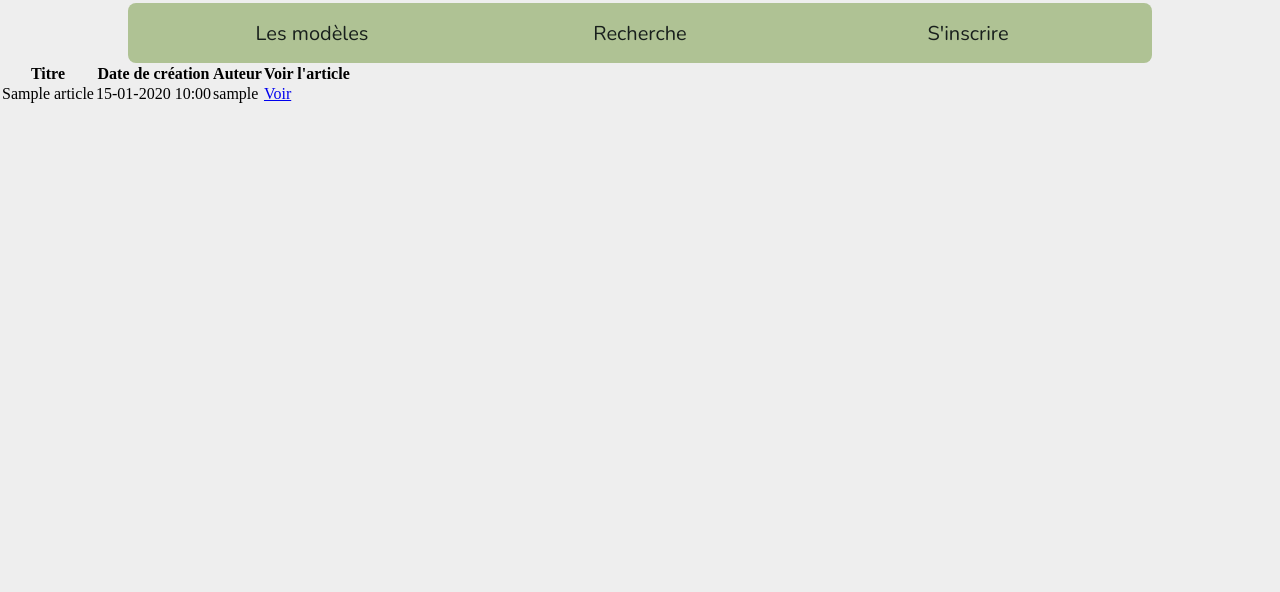
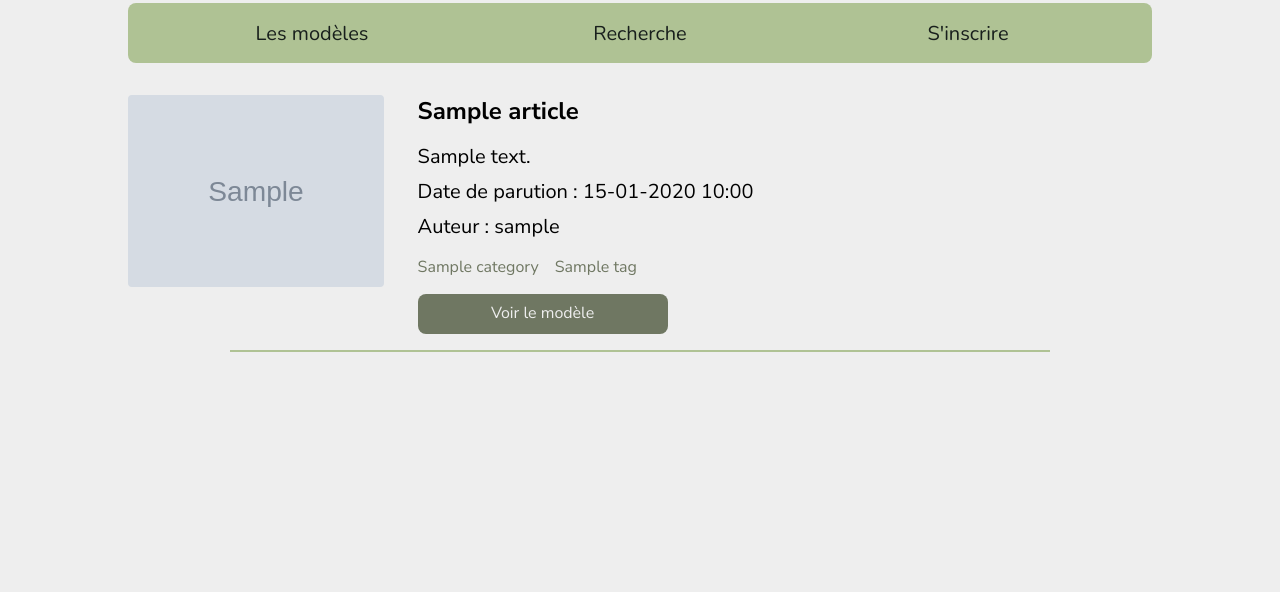
Before and after one commit to TatianaAll/accrochet-vous, a Symfony app: template templates/public/articles/list.html.twig in a window 1280 px wide. Shown: the part 157-749 px from the top of the page. Run offline with Twig, Linux system fonts and the light colour scheme; the template is opened without the code that fills it: most values are stand-ins (such as "Sample title", 1, 10 or a date in 2020); grey boxes marked "Sample" are stand-in pictures; style sheets or scripts are compiled from the project's sources; some libraries are stand-ins or nearby versions; some web fonts are replaced.

Commit message:
style: article list and start article show

```diff
--- a/templates/public/articles/list.html.twig
+++ b/templates/public/articles/list.html.twig
@@ -3,32 +3,35 @@
 {% block title %} Articles {% endblock %}
 
 {% block body %}
-    <section class="container">
-        <table class="table table-borderless">
-            <thead>
-            <tr>
-                <th scope="col">Titre</th>
-                <th scope="col">Date de création</th>
-                <th scope="col">Auteur</th>
-                <th scope="col">Voir l'article</th>
-            </tr>
-            </thead>
-            <tbody>
-            {% for article in articles %}
-                <tr>
-                    <td>{{ article.title }}</td>
-                    <td>{{ article.createdAt | date('d-m-Y H:i') }}</td>
-                    <td>
-                        {% if article.user %}
-                            {{ article.user.username }}
-                        {% endif %}
-                    </td>
-                    <td>
-                        <a href="{{ path("article_show", {id: article.id}) }}">Voir</a>
-                    </td>
-                </tr>
+  <section class="w80">
+    {% for article in articles %}
+      <article class="articleInList isFlex">
+        <div class="imageContainerList">
+          <img src="{{ asset('assets/uploads/'~article.image) }}" alt="{{ article.title }}" class="w100">
+        </div>
+        <div class="articleContent w70">
+          <h3>{{ article.title }}</h3>
+          {% if article.description |length < 200 %}
+            <p>{{ article.description }}</p>
+          {% endif %}
+          <p>Date de parution : {{ article.createdAt | date('d-m-Y H:i') }}</p>
+          <p>
+            {% if article.user %}
+              Auteur : {{ article.user.username }}
+            {% endif %}
+          </p>
+          <ul class="listCategory isFlex">
+            <li>{{ article.category.name }}</li>
+            {% for tag in article.tags %}
+              <li>{{ tag.name }}</li>
             {% endfor %}
-        </table>
-    </section>
+          </ul>
+          <div class="buttonContainer">
+            <a href="{{ path("article_show", {id: article.id}) }}">Voir le modèle</a>
+          </div>
+        </div>
+      </article>
+    {% endfor %}
+  </section>
 
 {% endblock %}
```
Also changed, not shown: templates/public/articles/show.html.twig (+11 -9 lines), public/assets/styles/_article-show.scss (added), public/assets/styles/_forms.scss, public/assets/styles/_homepage.scss, public/assets/styles/_list-articles.scss (added), public/assets/styles/_profile.scss, public/assets/styles/_services.scss, public/assets/styles/style.css, public/assets/styles/style.scss, 1 other file.
